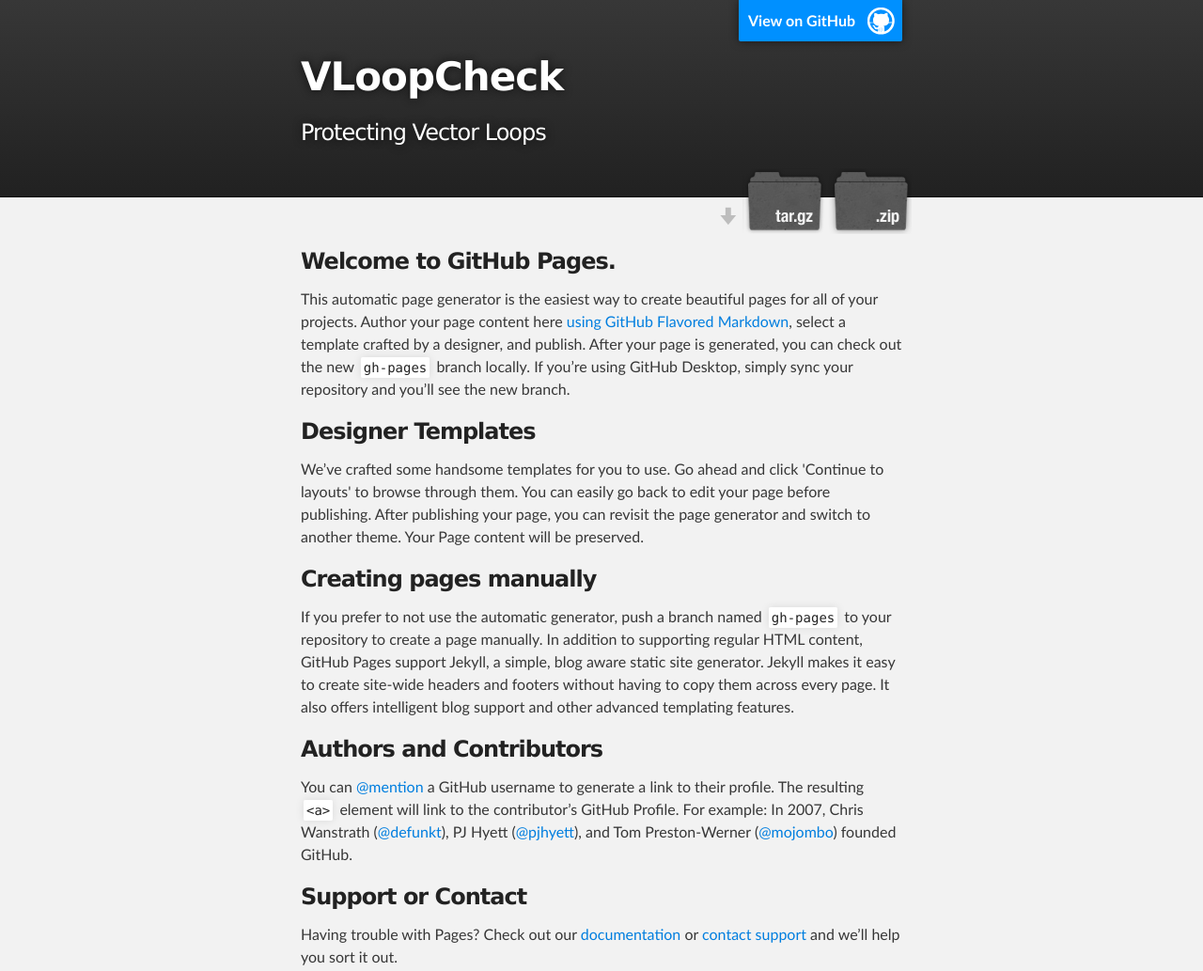
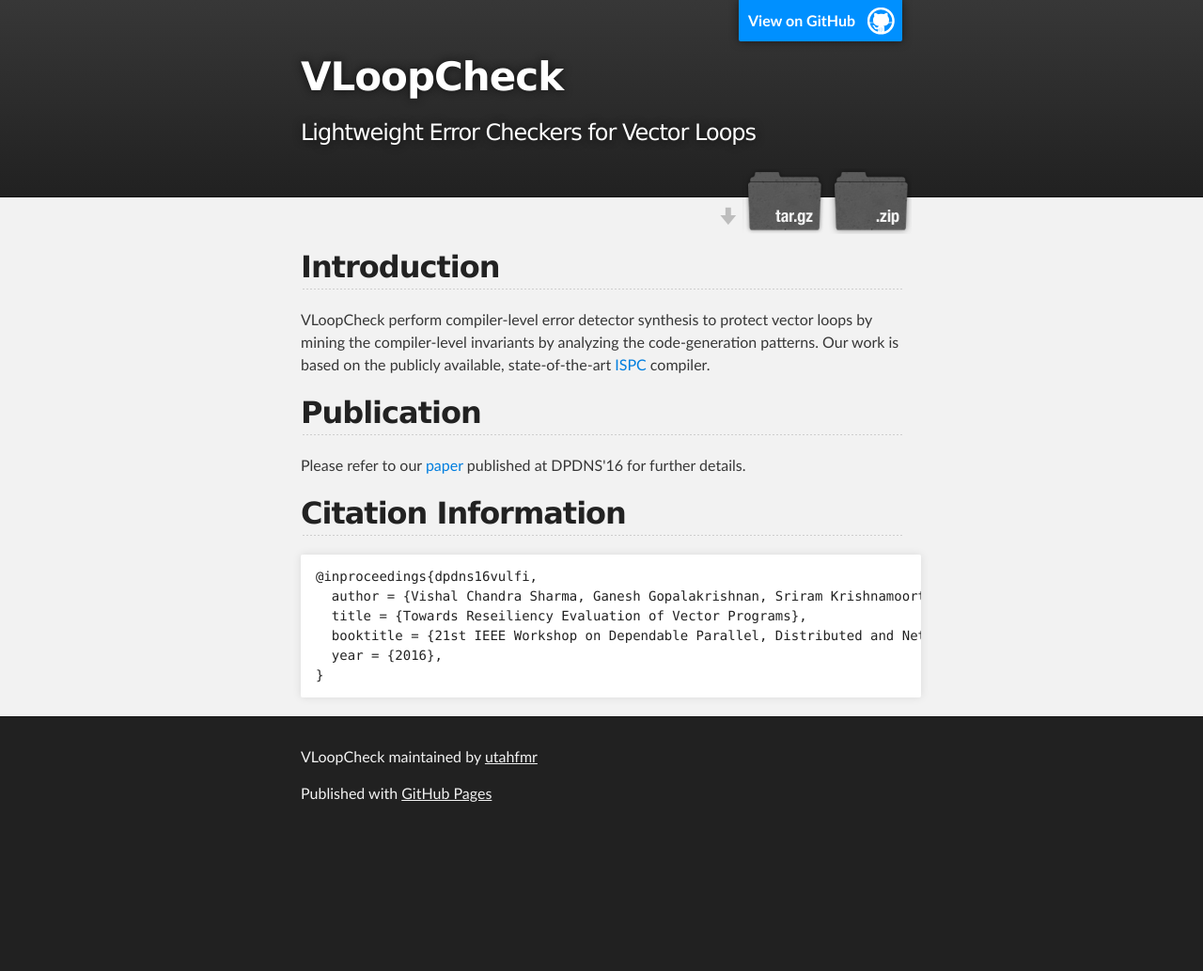
Before and after one commit to utahfmr/VLoopCheck, a plain HTML site: page index.html in a window 1280 px wide. Shown: the top 1033 px of the page at 94% size. After the commit the page ends 891 px from the top, so only its background shows below. Drawn offline with Linux system fonts and the light colour scheme.

```diff
--- a/index.html
+++ b/index.html
@@ -4,7 +4,7 @@
   <head>
     <meta charset='utf-8'>
     <meta http-equiv="X-UA-Compatible" content="chrome=1">
-    <meta name="description" content="VLoopCheck : Protecting Vector Loops">
+    <meta name="description" content="VLoopCheck : Lightweight Error Checkers for Vector Loops">
 
     <link rel="stylesheet" type="text/css" media="screen" href="stylesheets/stylesheet.css">
 
@@ -19,7 +19,7 @@
           <a id="forkme_banner" href="https://github.com/utahfmr/VLoopCheck">View on GitHub</a>
 
           <h1 id="project_title">VLoopCheck</h1>
-          <h2 id="project_tagline">Protecting Vector Loops</h2>
+          <h2 id="project_tagline">Lightweight Error Checkers for Vector Loops</h2>
 
             <section id="downloads">
               <a class="zip_download_link" href="https://github.com/utahfmr/VLoopCheck/zipball/master">Download this project as a .zip file</a>
@@ -31,30 +31,26 @@
     <!-- MAIN CONTENT -->
     <div id="main_content_wrap" class="outer">
       <section id="main_content" class="inner">
-        <h3>
-<a id="welcome-to-github-pages" class="anchor" href="#welcome-to-github-pages" aria-hidden="true"><span aria-hidden="true" class="octicon octicon-link"></span></a>Welcome to GitHub Pages.</h3>
+        <h2>
+<a id="introduction" class="anchor" href="#introduction" aria-hidden="true"><span aria-hidden="true" class="octicon octicon-link"></span></a>Introduction</h2>
 
-<p>This automatic page generator is the easiest way to create beautiful pages for all of your projects. Author your page content here <a href="https://guides.github.com/features/mastering-markdown/">using GitHub Flavored Markdown</a>, select a template crafted by a designer, and publish. After your page is generated, you can check out the new <code>gh-pages</code> branch locally. If you’re using GitHub Desktop, simply sync your repository and you’ll see the new branch.</p>
+<p>VLoopCheck perform compiler-level error detector synthesis to protect vector loops by mining the compiler-level invariants by analyzing the code-generation patterns. Our work is based on the publicly available, state-of-the-art <a href="https://ispc.github.io/">ISPC</a> compiler. </p>
 
-<h3>
-<a id="designer-templates" class="anchor" href="#designer-templates" aria-hidden="true"><span aria-hidden="true" class="octicon octicon-link"></span></a>Designer Templates</h3>
+<h2>
+<a id="publication" class="anchor" href="#publication" aria-hidden="true"><span aria-hidden="true" class="octicon octicon-link"></span></a>Publication</h2>
 
-<p>We’ve crafted some handsome templates for you to use. Go ahead and click 'Continue to layouts' to browse through them. You can easily go back to edit your page before publishing. After publishing your page, you can revisit the page generator and switch to another theme. Your Page content will be preserved.</p>
+<p>Please refer to our <a href="http://www.cs.utah.edu/%7Evcsharma/pubs/dpdns2016-shrg.pdf">paper</a> published at DPDNS'16 for further details. </p>
 
-<h3>
-<a id="creating-pages-manually" class="anchor" href="#creating-pages-manually" aria-hidden="true"><span aria-hidden="true" class="octicon octicon-link"></span></a>Creating pages manually</h3>
+<h2>
+<a id="citation-information" class="anchor" href="#citation-information" aria-hidden="true"><span aria-hidden="true" class="octicon octicon-link"></span></a>Citation Information</h2>
 
-<p>If you prefer to not use the automatic generator, push a branch named <code>gh-pages</code> to your repository to create a page manually. In addition to supporting regular HTML content, GitHub Pages support Jekyll, a simple, blog aware static site generator. Jekyll makes it easy to create site-wide headers and footers without having to copy them across every page. It also offers intelligent blog support and other advanced templating features.</p>
-
-<h3>
-<a id="authors-and-contributors" class="anchor" href="#authors-and-contributors" aria-hidden="true"><span aria-hidden="true" class="octicon octicon-link"></span></a>Authors and Contributors</h3>
-
-<p>You can <a href="https://help.github.com/articles/basic-writing-and-formatting-syntax/#mentioning-users-and-teams" class="user-mention">@mention</a> a GitHub username to generate a link to their profile. The resulting <code>&lt;a&gt;</code> element will link to the contributor’s GitHub Profile. For example: In 2007, Chris Wanstrath (<a href="https://github.com/defunkt" class="user-mention">@defunkt</a>), PJ Hyett (<a href="https://github.com/pjhyett" class="user-mention">@pjhyett</a>), and Tom Preston-Werner (<a href="https://github.com/mojombo" class="user-mention">@mojombo</a>) founded GitHub.</p>
-
-<h3>
-<a id="support-or-contact" class="anchor" href="#support-or-contact" aria-hidden="true"><span aria-hidden="true" class="octicon octicon-link"></span></a>Support or Contact</h3>
-
-<p>Having trouble with Pages? Check out our <a href="https://help.github.com/pages">documentation</a> or <a href="https://github.com/contact">contact support</a> and we’ll help you sort it out.</p>
+<pre><code>@inproceedings{dpdns16vulfi,
+  author = {Vishal Chandra Sharma, Ganesh Gopalakrishnan, Sriram Krishnamoorthy},
+  title = {Towards Reseiliency Evaluation of Vector Programs},
+  booktitle = {21st IEEE Workshop on Dependable Parallel, Distributed and Network-Centric Systems (DPDNS)},
+  year = {2016},
+}
+</code></pre>
       </section>
     </div>
 
```
Also changed, not shown: params.json (+2 -2 lines).
